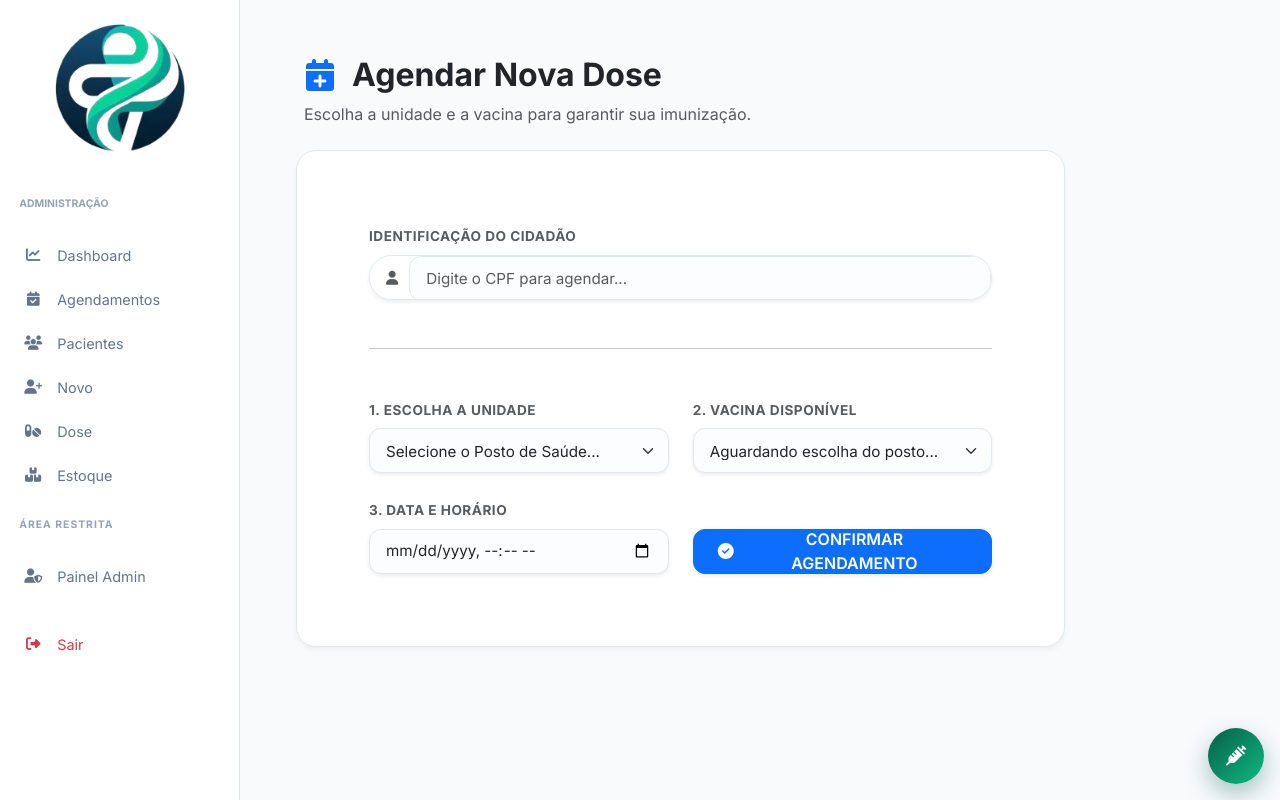
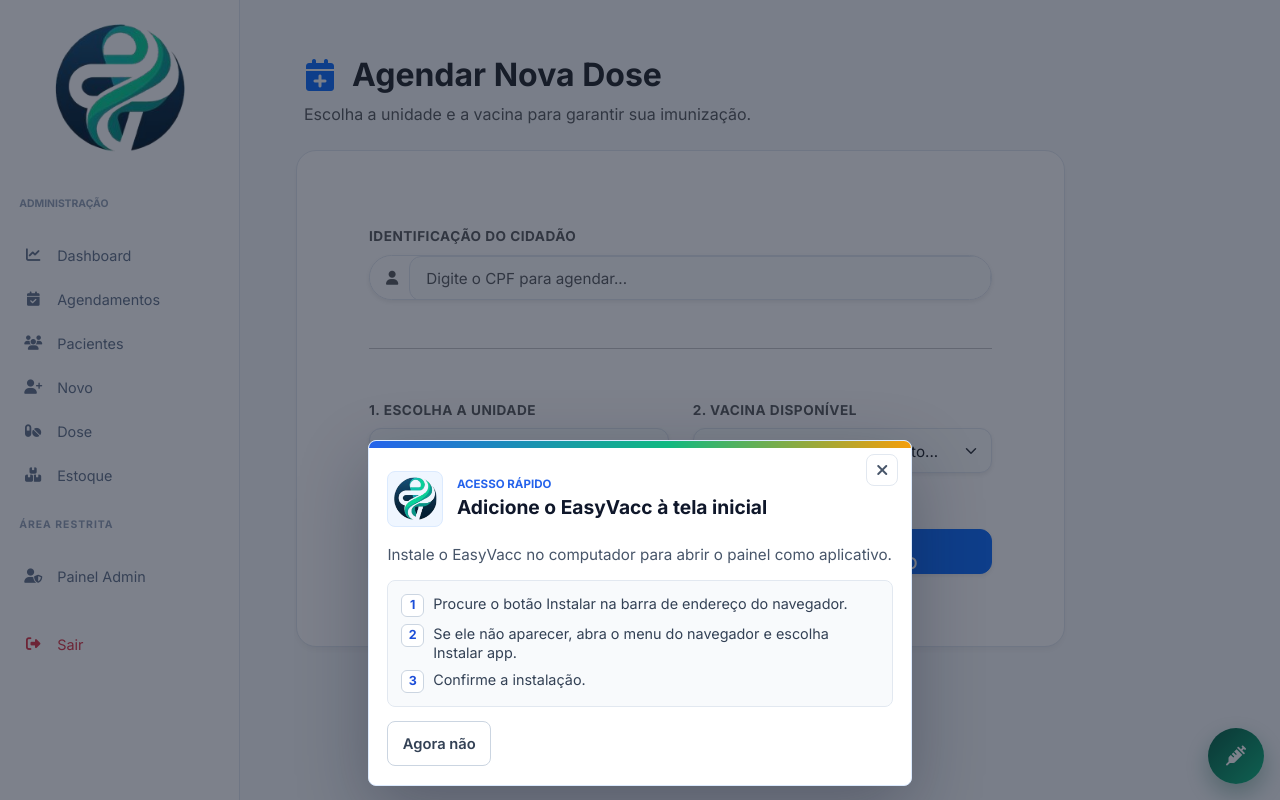
Before and after one commit to jvtrem7/sistema-vacina, a Django app: page /agendar/ in a window 1280 px wide. Run offline with Django 5.2, Linux system fonts and the light colour scheme; the visitor is signed in with stand-in values (Sample User, id 1); data that the repository does not hold is empty; some libraries are stand-ins or nearby versions.

Commit message:
melhoria do site

```diff
--- /dev/null
+++ b/vacinas/static/vacinas/pwa-install.css
@@ -0,0 +1,187 @@
+.easyvacc-install-guide[hidden] {
+    display: none !important;
+}
+
+body.easyvacc-install-open {
+    overflow: hidden;
+}
+
+.easyvacc-install-backdrop {
+    position: fixed;
+    inset: 0;
+    z-index: 1000010;
+    background: rgba(15, 23, 42, 0.54);
+}
+
+.easyvacc-install-sheet {
+    position: fixed;
+    right: 50%;
+    bottom: 0.9rem;
+    z-index: 1000011;
+    width: min(calc(100vw - 1rem), 34rem);
+    transform: translateX(50%);
+    border: 1px solid #dbeafe;
+    border-radius: 8px;
+    background: #fff;
+    box-shadow: 0 24px 70px rgba(15, 23, 42, 0.3);
+    color: #0f172a;
+    overflow: hidden;
+}
+
+.easyvacc-install-ribbon {
+    height: 0.45rem;
+    background: linear-gradient(90deg, #2563eb 0%, #10b981 55%, #f59e0b 100%);
+}
+
+.easyvacc-install-body {
+    padding: 1.15rem;
+}
+
+.easyvacc-install-close {
+    position: absolute;
+    top: 0.8rem;
+    right: 0.8rem;
+    display: inline-flex;
+    align-items: center;
+    justify-content: center;
+    width: 2rem;
+    height: 2rem;
+    border: 1px solid #e2e8f0;
+    border-radius: 8px;
+    background: #fff;
+    color: #475569;
+}
+
+.easyvacc-install-head {
+    display: flex;
+    align-items: center;
+    gap: 0.85rem;
+    min-height: 4rem;
+    padding-right: 2.65rem;
+}
+
+.easyvacc-install-logo {
+    flex: 0 0 3.5rem;
+    width: 3.5rem;
+    height: 3.5rem;
+    border: 1px solid #dbeafe;
+    border-radius: 8px;
+    background: #eff6ff;
+    object-fit: contain;
+    padding: 0.35rem;
+}
+
+.easyvacc-install-label {
+    margin: 0 0 0.18rem;
+    color: #2563eb;
+    font-size: 0.72rem;
+    font-weight: 700;
+    line-height: 1.2;
+    text-transform: uppercase;
+}
+
+.easyvacc-install-title {
+    margin: 0;
+    color: #0f172a;
+    font-size: 1.2rem;
+    font-weight: 700;
+    line-height: 1.25;
+}
+
+.easyvacc-install-description {
+    margin: 0.85rem 0 0;
+    color: #475569;
+    font-size: 0.95rem;
+    line-height: 1.45;
+}
+
+.easyvacc-install-steps {
+    display: grid;
+    gap: 0.45rem;
+    margin-top: 0.85rem;
+    padding: 0.8rem;
+    border: 1px solid #e2e8f0;
+    border-radius: 8px;
+    background: #f8fafc;
+}
+
+.easyvacc-install-step {
+    display: flex;
+    align-items: flex-start;
+    gap: 0.55rem;
+    color: #334155;
+    font-size: 0.9rem;
+    line-height: 1.35;
+}
+
+.easyvacc-install-step-number,
+.easyvacc-install-inline-icon {
+    display: inline-flex;
+    flex: 0 0 auto;
+    align-items: center;
+    justify-content: center;
+    min-width: 1.45rem;
+    height: 1.45rem;
+    border: 1px solid #cbd5e1;
+    border-radius: 6px;
+    background: #fff;
+    color: #1d4ed8;
+    font-size: 0.78rem;
+    font-weight: 700;
+}
+
+.easyvacc-install-actions {
+    display: flex;
+    flex-wrap: wrap;
+    gap: 0.55rem;
+    margin-top: 0.9rem;
+}
+
+.easyvacc-install-action,
+.easyvacc-install-later {
+    min-height: 2.6rem;
+    border-radius: 8px;
+    padding: 0.65rem 0.9rem;
+    font-size: 0.92rem;
+    font-weight: 600;
+}
+
+.easyvacc-install-action {
+    border: 1px solid #2563eb;
+    background: #2563eb;
+    color: #fff;
+}
+
+.easyvacc-install-action[hidden] {
+    display: none !important;
+}
+
+.easyvacc-install-later {
+    border: 1px solid #cbd5e1;
+    background: #fff;
+    color: #334155;
+}
+
+@media (max-width: 991px) {
+    .easyvacc-install-sheet {
+        bottom: 0;
+        width: 100%;
+        border-right: 0;
+        border-bottom: 0;
+        border-left: 0;
+        border-radius: 8px 8px 0 0;
+    }
+
+    .easyvacc-install-body {
+        padding: 1rem 1rem max(1rem, env(safe-area-inset-bottom));
+    }
+
+    .easyvacc-install-title {
+        font-size: 1.08rem;
+    }
+
+    .easyvacc-install-actions {
+        display: grid;
+        grid-template-columns: 1fr;
+    }
+}
--- /dev/null
+++ b/vacinas/static/vacinas/pwa-install.js
@@ -0,0 +1,133 @@
+(function () {
+  'use strict';
+
+  var guide = document.getElementById('easyvacc-install-guide');
+  if (!guide) return;
+
+  var steps = document.getElementById('easyvacc-install-steps');
+  var description = document.getElementById('easyvacc-install-description');
+  var action = document.getElementById('easyvacc-install-action');
+  var dismissers = guide.querySelectorAll('[data-install-dismiss]');
+  var dismissKey = 'easyvacc-install-dismissed-v1';
+  var deferredPrompt = null;
+  var userAgent = (navigator.userAgent || '').toLowerCase();
+  var isIOS = /iphone|ipad|ipod/.test(userAgent) ||
+    (navigator.platform === 'MacIntel' && navigator.maxTouchPoints > 1);
+  var isAndroid = /android/.test(userAgent);
+
+  function dismissedThisSession() {
+    try {
+      return window.sessionStorage.getItem(dismissKey) === '1';
+    } catch (err) {
+      return false;
+    }
+  }
+
+  function rememberDismissed() {
+    try {
+      window.sessionStorage.setItem(dismissKey, '1');
+    } catch (err) {
+      return;
+    }
+  }
+
+  function installed() {
+    return window.matchMedia('(display-mode: standalone)').matches ||
+      window.matchMedia('(display-mode: fullscreen)').matches ||
+      window.navigator.standalone === true;
+  }
+
+  function row(number, text) {
+    return '<div class="easyvacc-install-step"><span class="easyvacc-install-step-number">' +
+      number + '</span><span>' + text + '</span></div>';
+  }
+
+  function renderNativePrompt() {
+    description.textContent = 'Tenha acesso direto ao painel, mesmo quando precisar trabalhar com pouca rede.';
+    steps.innerHTML =
+      row('1', 'Clique em Instalar EasyVacc.') +
+      row('2', 'Confirme a instalação na janela do navegador.');
+    action.hidden = false;
+  }
+
+  function renderIOSInstructions() {
+    description.textContent = 'No iPhone ou iPad, adicione o EasyVacc pela opção do Safari.';
+    steps.innerHTML =
+      row('1', 'Toque em <span class="easyvacc-install-inline-icon"><i class="fa-solid fa-arrow-up-from-bracket" aria-hidden="true"></i></span> Compartilhar.') +
+      row('2', 'Escolha <span class="easyvacc-install-inline-icon"><i class="fa-solid fa-square-plus" aria-hidden="true"></i></span> Adicionar à Tela de Início.') +
+      row('3', 'Confirme em Adicionar.');
+    action.hidden = true;
+  }
+
+  function renderAndroidInstructions() {
+    description.textContent = 'Instale o EasyVacc para abrir o painel direto pela tela inicial.';
+    steps.innerHTML =
+      row('1', 'Abra o menu <span class="easyvacc-install-inline-icon"><i class="fa-solid fa-ellipsis-vertical" aria-hidden="true"></i></span> do navegador.') +
+      row('2', 'Toque em Instalar app ou Adicionar à tela inicial.') +
+      row('3', 'Confirme a instalação.');
+    action.hidden = true;
+  }
+
+  function renderDesktopInstructions() {
+    description.textContent = 'Instale o EasyVacc no computador para abrir o painel como aplicativo.';
+    steps.innerHTML =
+      row('1', 'Procure o botão Instalar na barra de endereço do navegador.') +
+      row('2', 'Se ele não aparecer, abra o menu do navegador e escolha Instalar app.') +
+      row('3', 'Confirme a instalação.');
+    action.hidden = true;
+  }
+
+  function render() {
+    if (deferredPrompt && !isIOS) {
+      renderNativePrompt();
+    } else if (isIOS) {
+      renderIOSInstructions();
+    } else if (isAndroid) {
+      renderAndroidInstructions();
+    } else {
+      renderDesktopInstructions();
+    }
+  }
+
+  function show() {
+    if (installed() || dismissedThisSession()) return;
+    render();
+    guide.hidden = false;
+    document.body.classList.add('easyvacc-install-open');
+  }
+
+  function hide(remember) {
+    guide.hidden = true;
+    document.body.classList.remove('easyvacc-install-open');
+    if (remember) rememberDismissed();
+  }
+
+  dismissers.forEach(function (button) {
+    button.addEventListener('click', function () {
+      hide(true);
+    });
+  });
+
+  action.addEventListener('click', function () {
+    if (!deferredPrompt) return;
+    deferredPrompt.prompt();
+    deferredPrompt.userChoice.finally(function () {
+      deferredPrompt = null;
+      render();
+    });
+  });
+
+  window.addEventListener('beforeinstallprompt', function (event) {
+    event.preventDefault();
+    deferredPrompt = event;
+    if (!guide.hidden) render();
+    show();
+  });
+
+  window.addEventListener('appinstalled', function () {
+    deferredPrompt = null;
+    hide(false);
+  });
+
+  window.setTimeout(show, 900);
+})();
--- a/vacinas/static/vacinas/sw.js
+++ b/vacinas/static/vacinas/sw.js
@@ -3,7 +3,7 @@
    - Mantem POSTs fora do service worker; a fila de sincronizacao fica em
      offline-sync.js, no IndexedDB do navegador. */
 
-const STATIC_CACHE = 'easyvacc-static-v4';
+const STATIC_CACHE = 'easyvacc-static-v5';
 const PAGE_CACHE = 'easyvacc-pages-v1';
 const RUNTIME_CACHE = 'easyvacc-runtime-v1';
 const PRECACHE_URLS = [
@@ -13,6 +13,8 @@ const PRECACHE_URLS = [
   '/static/vacinas/icon-192.png',
   '/static/vacinas/icon-512.png',
   '/static/vacinas/offline-sync.js',
+  '/static/vacinas/pwa-install.css',
+  '/static/vacinas/pwa-install.js',
 ];
 
 function sameOrigin(url) {
--- a/vacinas/templates/vacinas/base.html
+++ b/vacinas/templates/vacinas/base.html
@@ -14,6 +14,7 @@
     <link rel="apple-touch-icon" href="{% static 'vacinas/icon-192.png' %}">
 
     <link rel="icon" type="image/png" href="{% static 'vacinas/easyvacc.png' %}">
+    <link rel="stylesheet" href="{% static 'vacinas/pwa-install.css' %}">
     <link href="https://fonts.googleapis.com/css2?family=Inter:wght@400;600;700&display=swap" rel="stylesheet">
     <link href="https://cdn.jsdelivr.net/npm/bootstrap@5.3.0/dist/css/bootstrap.min.css" rel="stylesheet">
     <link rel="stylesheet" href="https://cdnjs.cloudflare.com/ajax/libs/font-awesome/6.4.0/css/all.min.css">
@@ -241,6 +242,35 @@
 
     <form id="logout-form" action="{% url 'logout' %}" method="post" style="display: none;">{% csrf_token %}</form>
 
+    {% if user.is_authenticated %}
+    <div id="easyvacc-install-guide" class="easyvacc-install-guide" hidden>
+        <div class="easyvacc-install-backdrop" data-install-dismiss></div>
+        <section class="easyvacc-install-sheet" role="dialog" aria-modal="true" aria-labelledby="easyvacc-install-title" aria-describedby="easyvacc-install-description">
+            <div class="easyvacc-install-ribbon"></div>
+            <div class="easyvacc-install-body">
+                <button type="button" class="easyvacc-install-close" data-install-dismiss aria-label="Fechar">
+                    <i class="fa-solid fa-xmark" aria-hidden="true"></i>
+                </button>
+                <div class="easyvacc-install-head">
+                    <img src="{% static 'vacinas/easyvacc.png' %}" alt="EasyVacc" class="easyvacc-install-logo">
+                    <div>
+                        <p class="easyvacc-install-label">Acesso rápido</p>
+                        <h2 id="easyvacc-install-title" class="easyvacc-install-title">Adicione o EasyVacc à tela inicial</h2>
+                    </div>
+                </div>
+                <p id="easyvacc-install-description" class="easyvacc-install-description"></p>
+                <div id="easyvacc-install-steps" class="easyvacc-install-steps"></div>
+                <div class="easyvacc-install-actions">
+                    <button id="easyvacc-install-action" type="button" class="easyvacc-install-action" hidden>
+                        <i class="fa-solid fa-download me-2" aria-hidden="true"></i>Instalar EasyVacc
+                    </button>
+                    <button type="button" class="easyvacc-install-later" data-install-dismiss>Agora não</button>
+                </div>
+            </div>
+        </section>
+    </div>
+    {% endif %}
+
     <div class="mobile-app-nav d-md-none">
         {% if user.is_authenticated and "/caderneta/" not in request.path and "/postos/" not in request.path %}
             <a href="{% url 'home' %}" class="{% if request.resolver_match.url_name == 'home' %}active{% endif %}"><i class="fa-solid fa-chart-pie"></i></a>
@@ -270,5 +300,6 @@
       }
     </script>
     <script src="{% static 'vacinas/offline-sync.js' %}"></script>
+    <script src="{% static 'vacinas/pwa-install.js' %}"></script>
 </body>
 </html>
```
